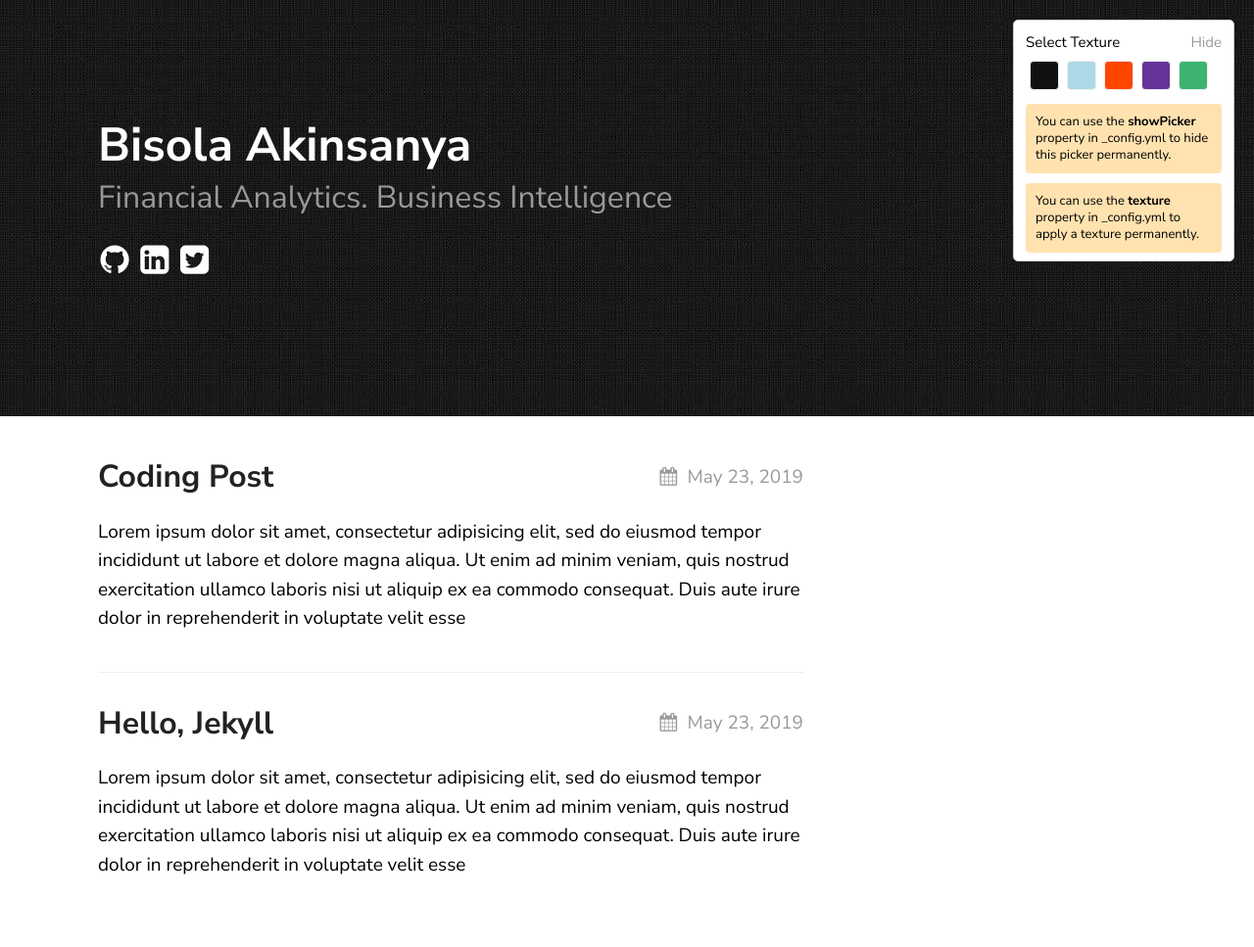
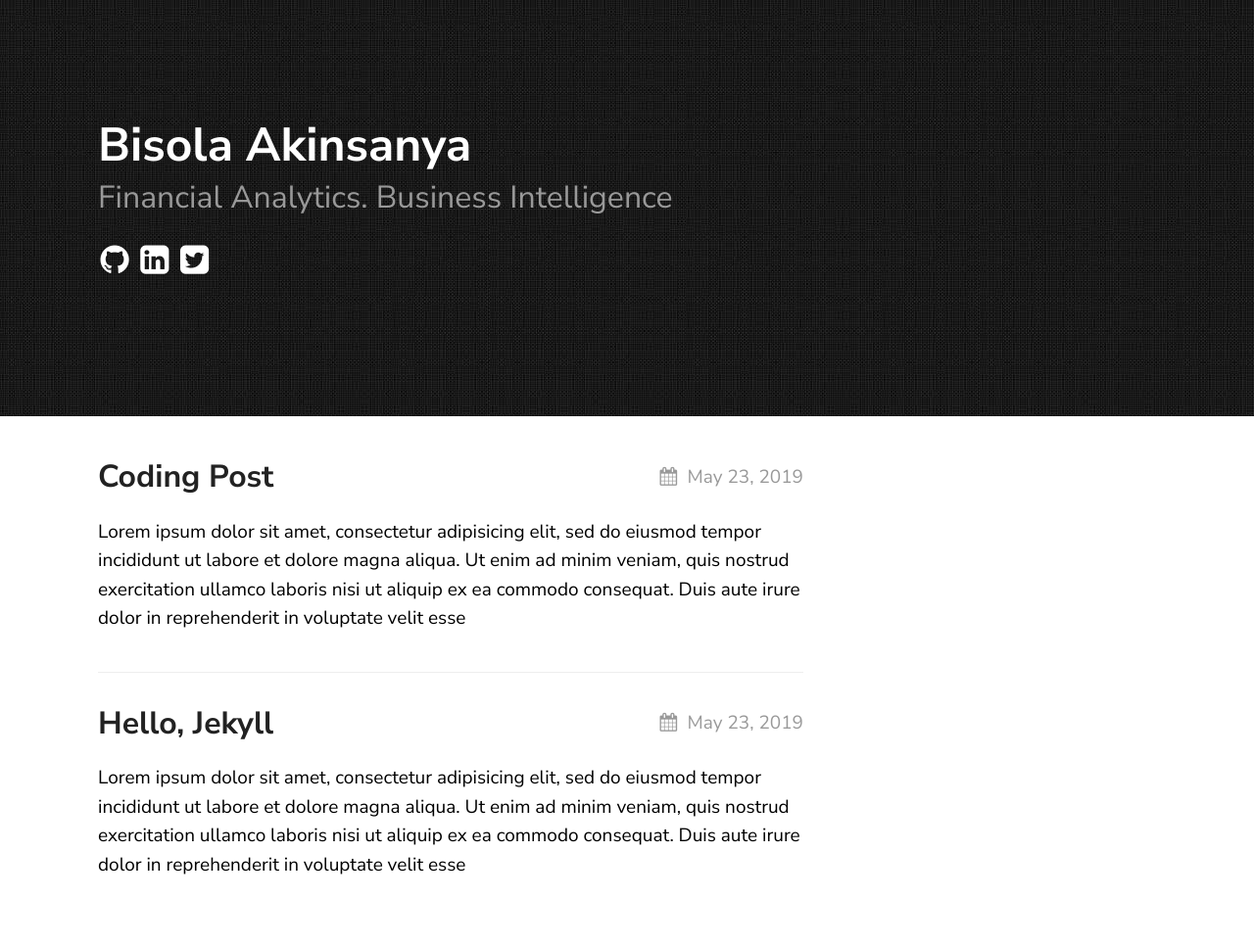
Before and after one commit to Mobisolaa/mobisolaa.github.io, a Jekyll site: the page built from index.md, in a window 1280 px wide. Shown: the whole page at 98% size. Built offline with Jekyll 4.4.1, drawn with Linux system fonts in a browser that asks for light colours; part of the change alters nothing that is shown.

Commit message:
Update _config.yml

```diff
--- a/_config.yml
+++ b/_config.yml
@@ -1,7 +1,7 @@
 remote_theme: samarsault/texture
-title: Texture Theme
+title: Bisola Akinsanya
 author: GitHub User
-email: your-email@domain.com
+email: mobisola23@gmail.com
 description: > # this means to ignore newlines until "show_exerpts:"
   Write an awesome description for your new site here. You can edit this
   line in _config.yml. It will appear in your document head meta (for
@@ -21,7 +21,7 @@ texture:
   date_format: "%b %-d, %Y"
   style: black
   showNav: false
-  showPicker: true
+  showPicker: false
 
   # generate social links in footer
   social_links:
```
